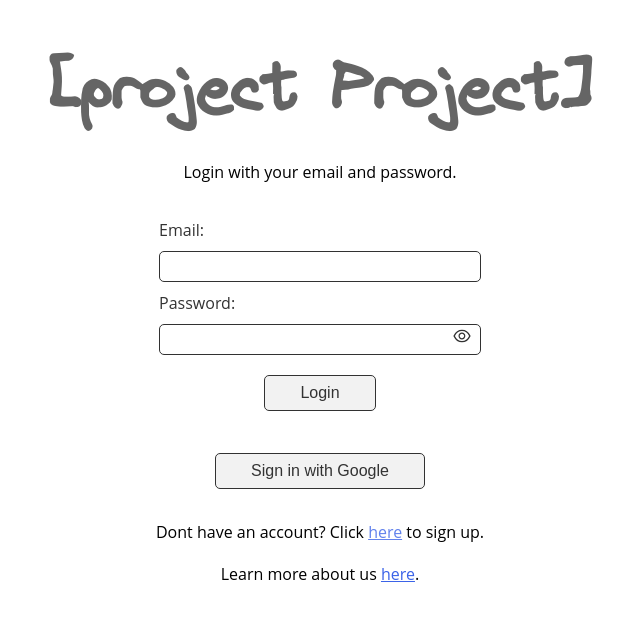
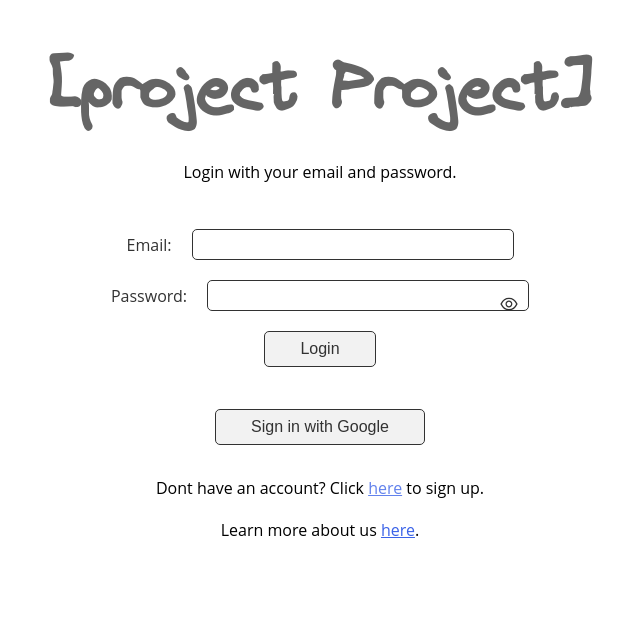
Before and after one commit to SMooreSwe/projectProject, a Next.js app: page / in a window 1280 px wide. Shown: the top 618 px of the page, without its empty margins (320-960 px from the left). Built offline with nearby package versions, Linux system fonts and the light colour scheme; no server answers.

Commit message:
modal forms styled

```diff
--- a/app/globals.css
+++ b/app/globals.css
@@ -79,6 +79,12 @@
 .inputLabel {
   font-size: 1em;
   opacity: 0.8;
+  width:100%;
+  display: flex;
+  flex-direction: row;
+  align-items: center;
+  justify-content: center;
+  gap: 20px;
 }
 
 .formButton {
--- a/app/user/[user]/modals/CreateWidget.tsx
+++ b/app/user/[user]/modals/CreateWidget.tsx
@@ -61,7 +61,7 @@ function CreateWidget(props: { projectid: string; projectList: Project[] }) {
           <form id="editmodal" className="form" onSubmit={handleSubmit}>
             <label className="inputLabel">
               {" "}
-              Project name:
+              Event Date:
               <br></br>
               <input
                 className="inputField"
```
